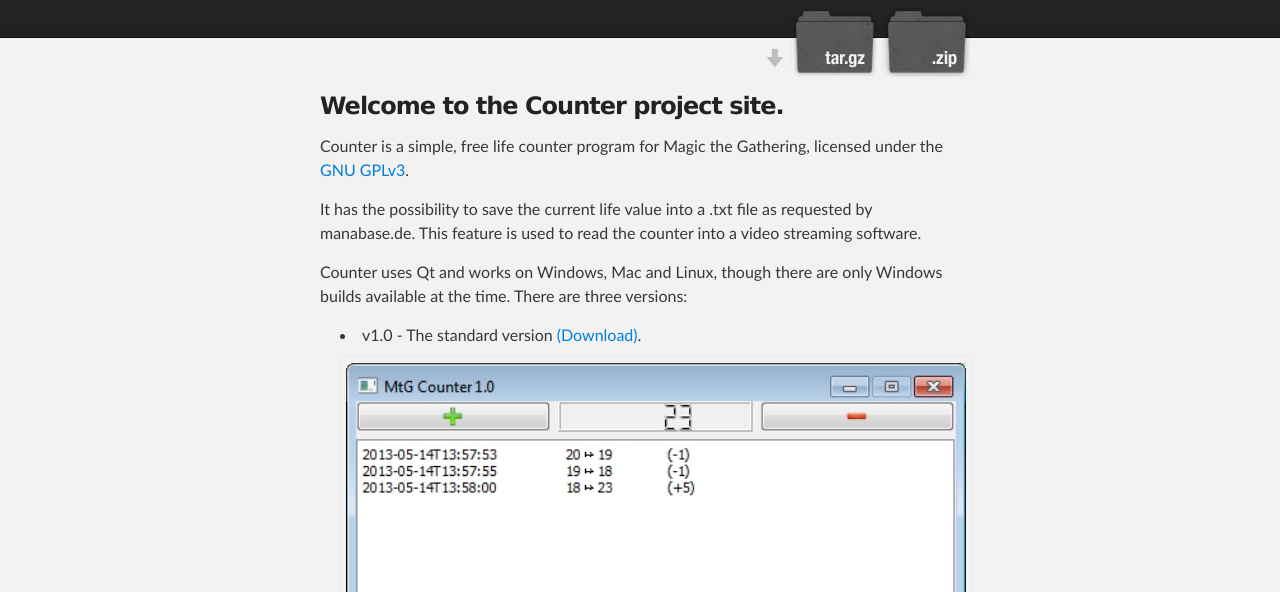
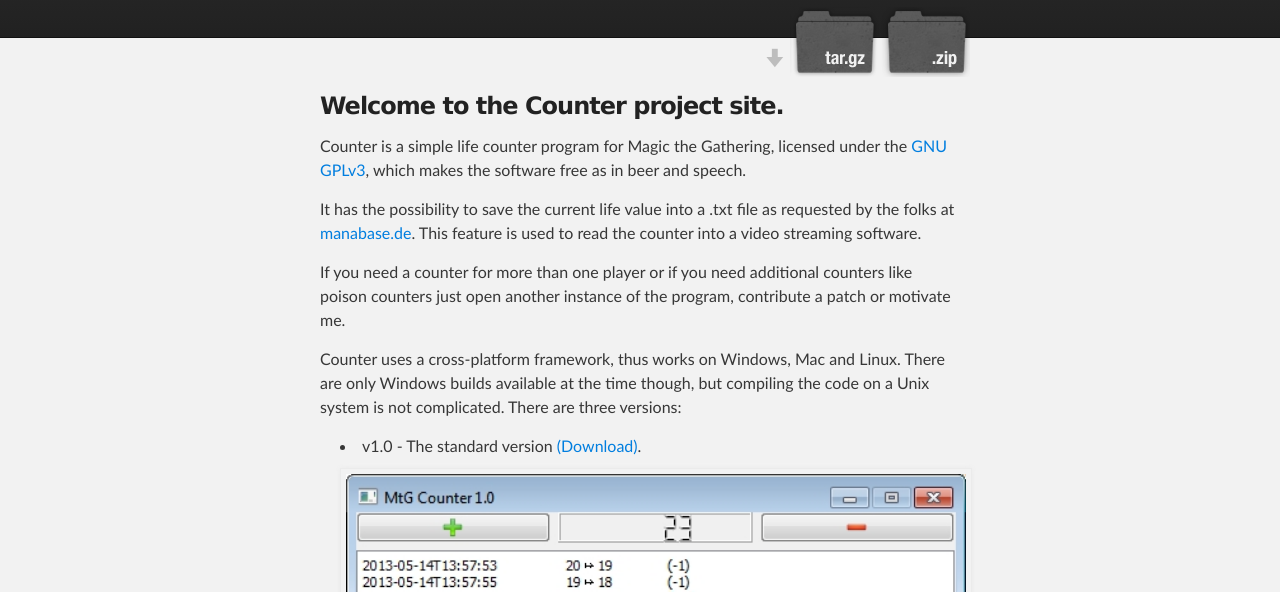
Before and after one commit to VanNostrand/Counter, a plain HTML site: page index.html in a window 1280 px wide. Shown: the part 208-800 px from the top of the page. Drawn offline with Linux system fonts and the light colour scheme.

Commit message:
Improved site text.

```diff
--- a/index.html
+++ b/index.html
@@ -33,27 +33,25 @@
       <section id="main_content" class="inner">
         <h3>Welcome to the Counter project site.</h3>
 
-<p>Counter is a simple, free life counter program for Magic the Gathering, licensed under the <a href="http://www.gnu.org/licenses/gpl-3.0">GNU GPLv3</a>.</p>
+<p>Counter is a simple life counter program for Magic the Gathering, licensed under the <a href="http://www.gnu.org/licenses/gpl-3.0">GNU GPLv3</a>, which makes the software free as in beer and speech.</p>
 
-<p>It has the possibility to save the current life value into a .txt file as requested by manabase.de. This feature is used to read the counter into a video streaming software.</p>
+<p>It has the possibility to save the current life value into a .txt file as requested by the folks at <a href="http://manabase.de">manabase.de</a>. This feature is used to read the counter into a video streaming software.</p>
+<p>If you need a counter for more than one player or if you need additional counters like poison counters just open another instance of the program, contribute a patch or motivate me.</p>
 
-<p>Counter uses Qt and works on Windows, Mac and Linux, though there are only Windows builds available at the time.
-There are three versions:</p>
+<p>Counter uses a cross-platform framework, thus works on Windows, Mac and Linux. There are only Windows builds available at the time though, but compiling the code on a Unix system is not complicated. There are three versions:</p>
 
 <ul>
 <li>v1.0 - The standard version <a href="downloads/mtg_counter_win32_v1.0.exe">(Download)</a>. <img alt="v1.0 screenshot" src="images/Screenshot-v1.0.jpg"></li>
 <li>v1.1 - The standard version with coloured LCD <a href="downloads/mtg_counter_win32_v1.1.exe">(Download)</a>. <img alt="v1.1 screenshot" src="images/Screenshot-v1.1.jpg"></li>
 <li>v1.1 manabase-edition - A special, compact version for <a href="http://manabase.de">manabase.de</a> available in the branch &quot;<a href="https://github.com/VanNostrand/Counter/tree/manabase-edition">manabase-edition</a>&quot; <a href="downloads/mtg_counter_win32_v1.1_Manabase-Edition.exe">(Download)</a>. <img alt="v1.1 manabase edition screenshot" src="images/Screenshot-Manabase-Edition.jpg"></li>
 </ul>
-<p>For more than one player or additional counters like poison counters just open another instance of the program ;-)</p>
 <p>For further details see the <a href="https://github.com/VanNostrand/Counter/blob/master/README.md">README.md</a> file.</p>
 
 <h3>Authors and Contributors</h3>
-
-<p><a href="https://github.com/VanNostrand" class="user-mention">@VanNostrand</a>, the folks from <a href="http://manabase.de">manabase.de</a></p>
+<p>Programmer: <a href="https://github.com/VanNostrand" class="user-mention">@VanNostrand</a>, requested and tested by the folks from <a href="http://manabase.de">manabase.de</a></p>
+<p>Checkout the <a href="https://github.com/VanNostrand/Counter">source code</a> to contribute.</p>
 
 <h3>Support or Contact</h3>
-<p>Checkout the <a href="https://github.com/VanNostrand/Counter">source code</a> and contribute.</p>
 <p>Having trouble? Use the <a href="https://github.com/VanNostrand/Counter/issues">issue tracker</a>.</p>
       </section>
     </div>
```
